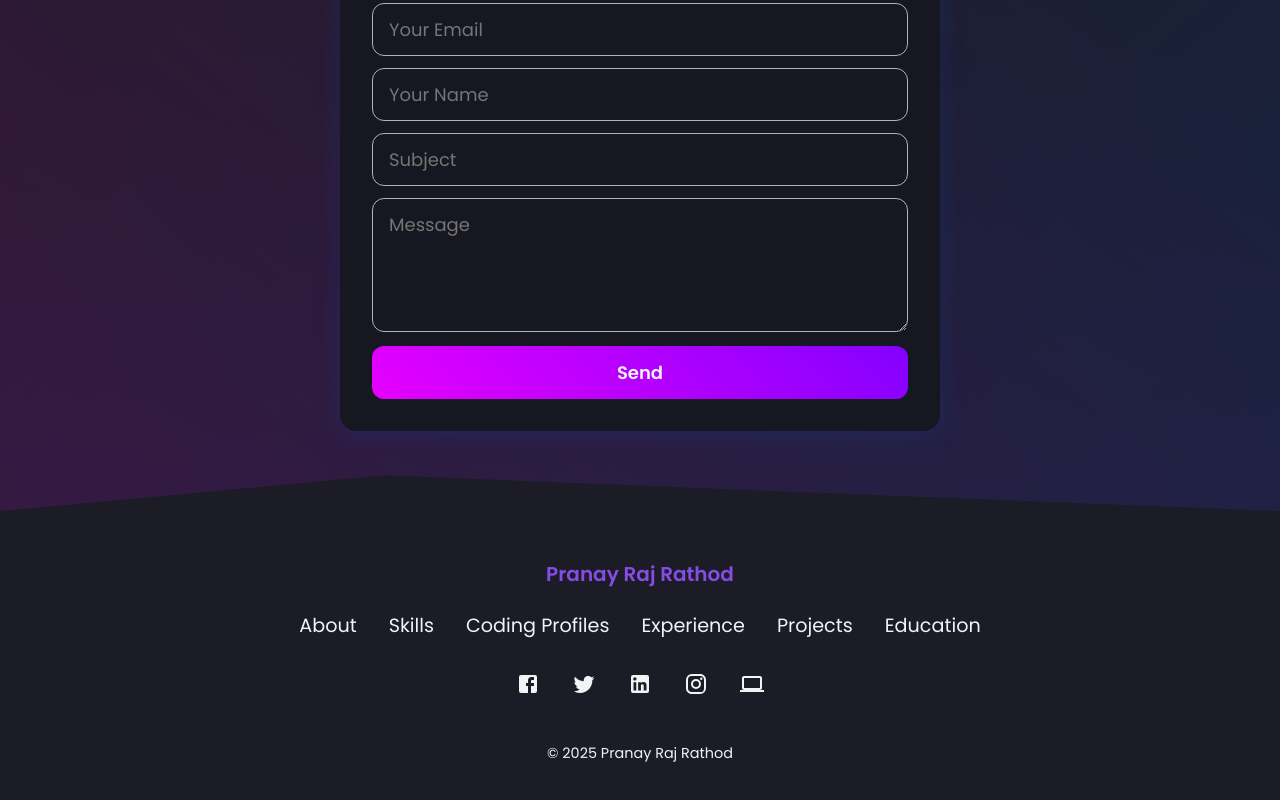
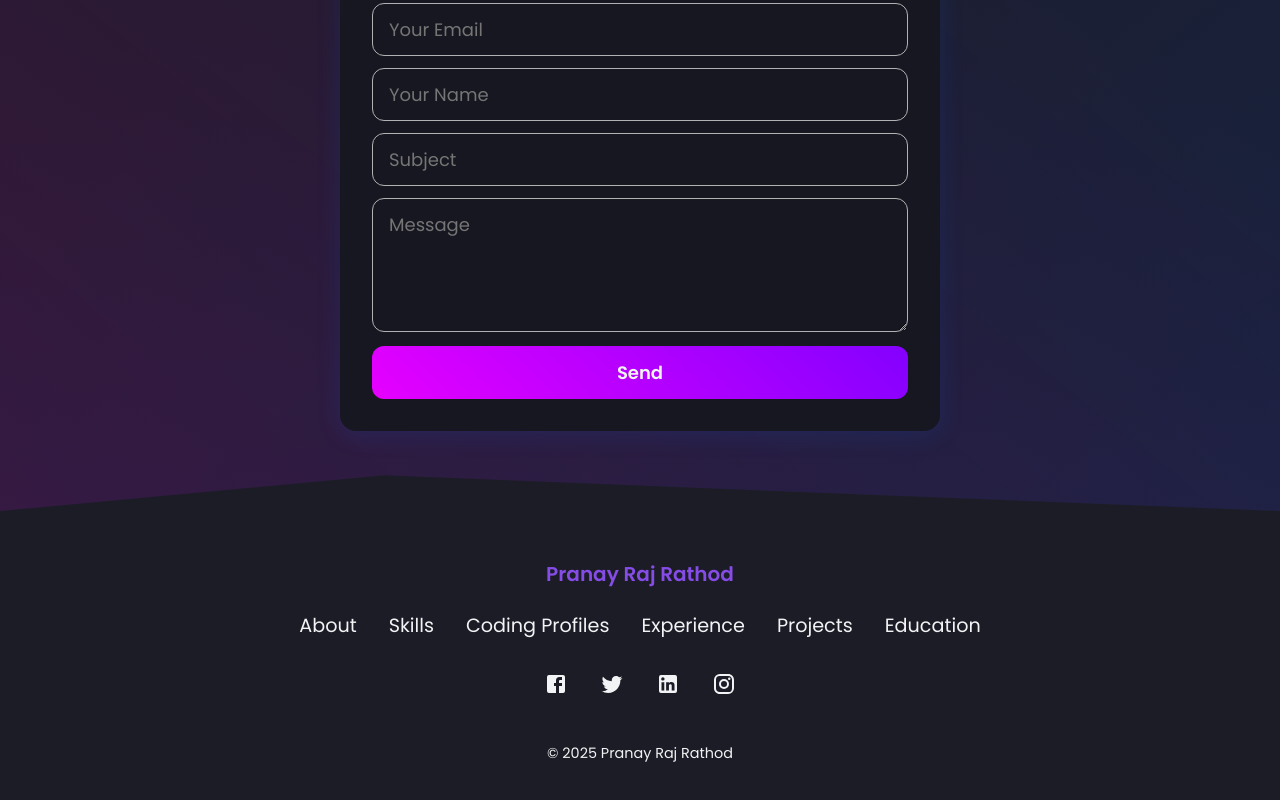
Before and after one commit to Pranayrajrathod/Personal-Portfolio, a React (Create React App) app: page / in a window 1280 px wide. Shown: the part 5765-6565 px from the top of the page. Built offline with nearby package versions, Linux system fonts and the light colour scheme.

Commit message:
removed leetcode from social media

```diff
--- a/src/components/Footer/index.js
+++ b/src/components/Footer/index.js
@@ -103,7 +103,6 @@ function Footer() {
           <SocialMediaIcon href={Bio.twitter} target="display"><TwitterIcon /></SocialMediaIcon>
           <SocialMediaIcon href={Bio.linkedin} target="display"><LinkedInIcon /></SocialMediaIcon>
           <SocialMediaIcon href={Bio.insta} target="display"><InstagramIcon /></SocialMediaIcon>
-          <SocialMediaIcon href={Bio.leetcode} target="display"><ComputerIcon /></SocialMediaIcon>
         </SocialMediaIcons>
         <Copyright>
           &copy; 2025 Pranay Raj Rathod
--- a/src/data/constants.js
+++ b/src/data/constants.js
@@ -12,8 +12,7 @@ export const Bio = {
     "https://drive.google.com/file/d/1FHwMMOMVFdxs7d-0p_Uass0JmANDntBe/view?usp=sharing",
   linkedin: "https://www.linkedin.com/in/pranay-raj-rathod-pathlavath-ab2271289//",
   twitter: "https://x.com/PranayRaj374460",
-  insta: "https://www.instagram.com/pranay_raj_rathod/",
-  leetcode: "https://leetcode.com/u/pranay_raj_rathod/",
+  insta: "https://www.instagram.com/pranay_raj_rathod/"
 };
 
 export const skills = [
```
